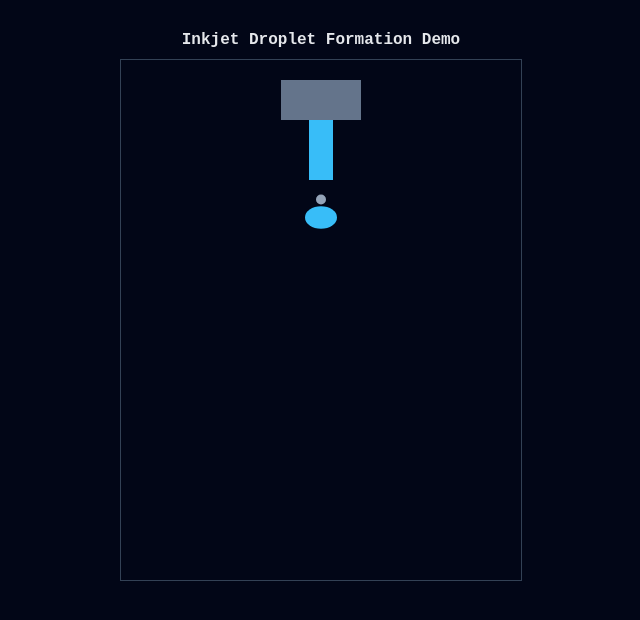
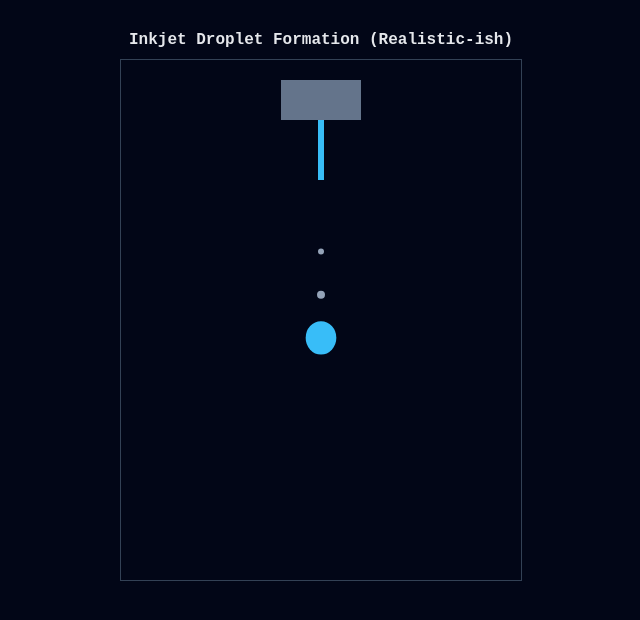
Before and after one commit to Samizo-AITL/aitl-animation-demos, a Jekyll site: the page demo/js-svg/inkjet-droplet.html, which Jekyll copies as it is, in a window 1280 px wide. Shown: the top 620 px of the page, without its empty margins (319-959 px from the left). Built offline with Jekyll 4.4.1, drawn with Linux system fonts in a browser that asks for light colours; some of the changed lines change nothing that is shown.

Commit message:
Update inkjet-droplet.html

```diff
--- a/demo/js-svg/inkjet-droplet.html
+++ b/demo/js-svg/inkjet-droplet.html
@@ -2,7 +2,7 @@
 <html lang="en">
 <head>
 <meta charset="UTF-8">
-<title>Inkjet Droplet Formation Demo</title>
+<title>Inkjet Droplet Formation (More Realistic)</title>
 <style>
 body {
   margin:0;
@@ -15,27 +15,22 @@ body {
   padding:20px;
 }
 
-h1 {
-  font-size:16px;
-  margin-bottom:10px;
-}
+h1 { font-size:16px; margin-bottom:10px; }
 
 svg {
   background:#020617;
   border:1px solid #334155;
 }
 
-/* 見た目 */
 .nozzle { fill:#64748b; }
 .jet { fill:#38bdf8; }
 .drop { fill:#38bdf8; }
-.satellite { fill:#94a3b8; }
+.sat  { fill:#94a3b8; }
 </style>
 </head>
 
 <body>
-
-<h1>Inkjet Droplet Formation Demo</h1>
+<h1>Inkjet Droplet Formation (Realistic-ish)</h1>
 
 <svg width="400" height="520" viewBox="0 0 400 520">
   <!-- ノズル -->
@@ -44,66 +39,112 @@ svg {
   <!-- 液柱 -->
   <rect id="jet" class="jet" x="188" y="60" width="24" height="0"/>
 
-  <!-- メイン液滴 -->
-  <ellipse id="drop" class="drop" cx="200" cy="100" rx="16" ry="16" opacity="0"/>
+  <!-- 主液滴 -->
+  <ellipse id="drop" class="drop" cx="200" cy="120" rx="16" ry="16" opacity="0"/>
 
   <!-- サテライト -->
-  <circle id="sat" class="satellite" cx="200" cy="90" r="5" opacity="0"/>
+  <circle id="sat1" class="sat" cx="200" cy="110" r="4" opacity="0"/>
+  <circle id="sat2" class="sat" cx="200" cy="100" r="3" opacity="0"/>
 </svg>
 
 <script>
-const jet = document.getElementById("jet");
+const jet  = document.getElementById("jet");
 const drop = document.getElementById("drop");
-const sat  = document.getElementById("sat");
+const s1   = document.getElementById("sat1");
+const s2   = document.getElementById("sat2");
 
 let t = 0;
+
+/* 状態 */
+let dropY = 120;
+let vDrop = 0;
+
+let sat1Y = 110, vS1 = 0;
+let sat2Y = 100, vS2 = 0;
 
 function reset() {
   t = 0;
   jet.setAttribute("height", 0);
+  jet.setAttribute("width", 24);
+
   drop.setAttribute("opacity", 0);
-  sat.setAttribute("opacity", 0);
+  s1.setAttribute("opacity", 0);
+  s2.setAttribute("opacity", 0);
+
+  dropY = 120; vDrop = 0;
+  sat1Y = 110; vS1 = 0;
+  sat2Y = 100; vS2 = 0;
 }
 
 function step() {
   t++;
 
-  /* フェーズ1：液柱伸長 */
-  if (t < 25) {
-    jet.setAttribute("height", t * 3);
+  /* ---- Phase 1: 液柱伸長 ---- */
+  if (t < 30) {
+    const h = t * 3;
+    jet.setAttribute("height", h);
   }
 
-  /* フェーズ2：ネック形成 */
-  if (t >= 25 && t < 40) {
-    jet.setAttribute("height", 75 + (t - 25) * 1.5);
+  /* ---- Phase 2: ネック形成（非線形収縮） ---- */
+  if (t >= 30 && t < 55) {
+    const dt = t - 30;
+    const h = 90 + dt * 1.2;
+    jet.setAttribute("height", h);
+
+    /* ネック半径減少 */
+    const w = 24 - dt * 0.6;
+    jet.setAttribute("width", Math.max(w, 2));
+    jet.setAttribute("x", 200 - Math.max(w,2)/2);
+
     drop.setAttribute("opacity", 1);
-    drop.setAttribute("cy", 60 + jet.getAttribute("height") * 1);
-    drop.setAttribute("ry", 14 - (t - 25) * 0.2);
+    drop.setAttribute("cy", 60 + h);
   }
 
-  /* フェーズ3：分離 */
-  if (t === 40) {
+  /* ---- Phase 3: ピンチオフ ---- */
+  if (t === 55) {
     jet.setAttribute("height", 60);
-    sat.setAttribute("opacity", 1);
+    jet.setAttribute("width", 6);
+    jet.setAttribute("x", 197);
+
+    drop.setAttribute("opacity", 1);
+    s1.setAttribute("opacity", 1);
+    s2.setAttribute("opacity", 1);
+
+    /* 初速付与 */
+    vDrop = 2.8;
+    vS1   = 2.2;
+    vS2   = 1.6;
   }
 
-  /* フェーズ4：飛翔 */
-  if (t > 40 && t < 90) {
-    const y = 120 + (t - 40) * 2.5;
-    drop.setAttribute("cy", y);
-    sat.setAttribute("cy", y - 18);
+  /* ---- Phase 4: 飛翔＋振動 ---- */
+  if (t > 55 && t < 140) {
+    /* 主滴 */
+    vDrop += 0.05;
+    dropY += vDrop;
+    drop.setAttribute("cy", dropY);
+
+    /* Rayleigh振動（減衰） */
+    const osc = Math.exp(-(t-55)/40) * Math.sin((t-55)/4);
+    const rx = 16 + osc * 2.5;
+    const ry = 16 - osc * 2.5;
+    drop.setAttribute("rx", rx);
+    drop.setAttribute("ry", ry);
+
+    /* サテライト */
+    vS1 += 0.04;  sat1Y += vS1;
+    vS2 += 0.03;  sat2Y += vS2;
+
+    s1.setAttribute("cy", sat1Y);
+    s2.setAttribute("cy", sat2Y);
   }
 
-  /* ループ */
-  if (t > 110) {
-    reset();
-  }
+  /* ---- Loop ---- */
+  if (t > 180) reset();
 
   requestAnimationFrame(step);
 }
 
 step();
 </script>
-
 </body>
 </html>
```
